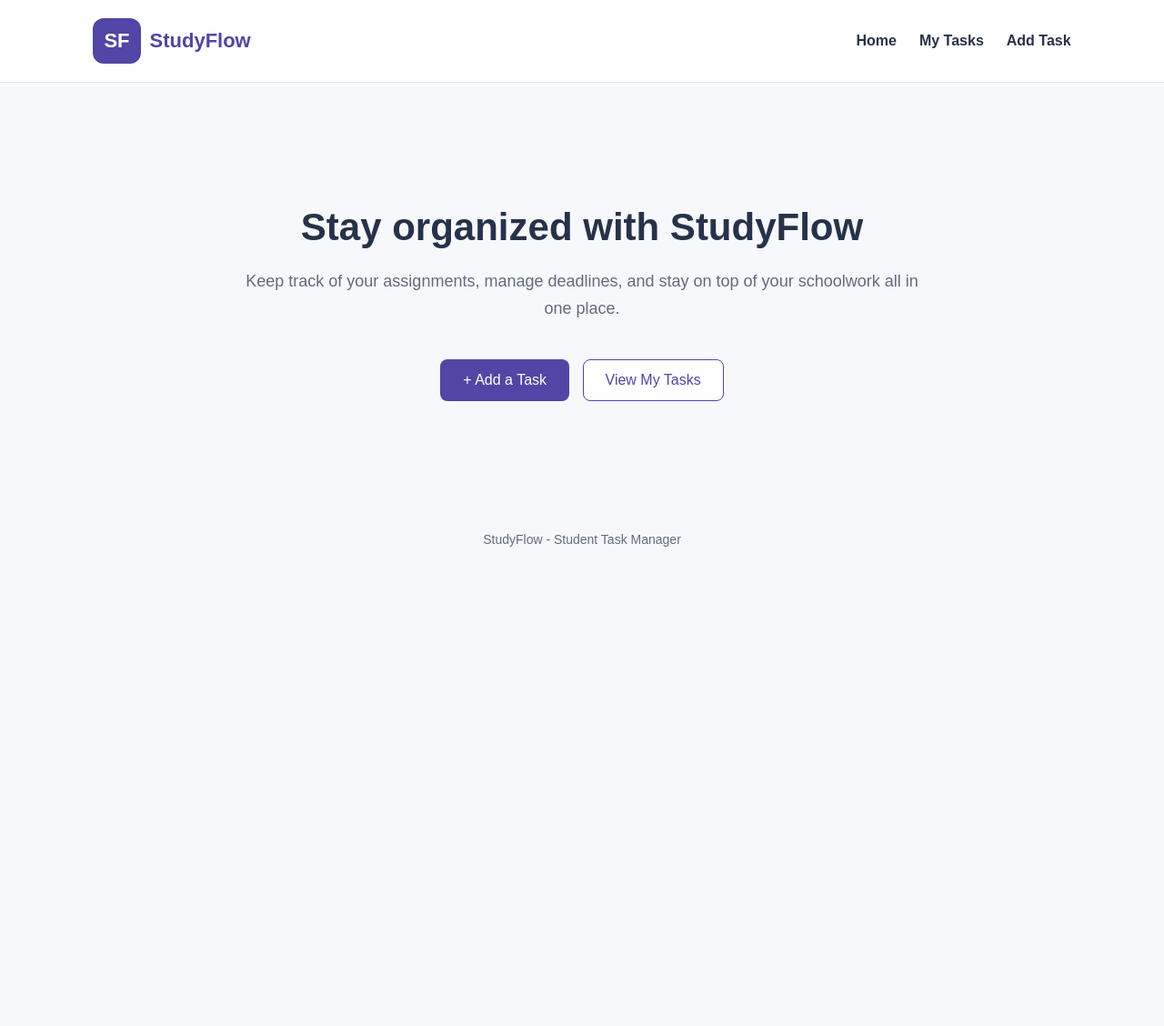
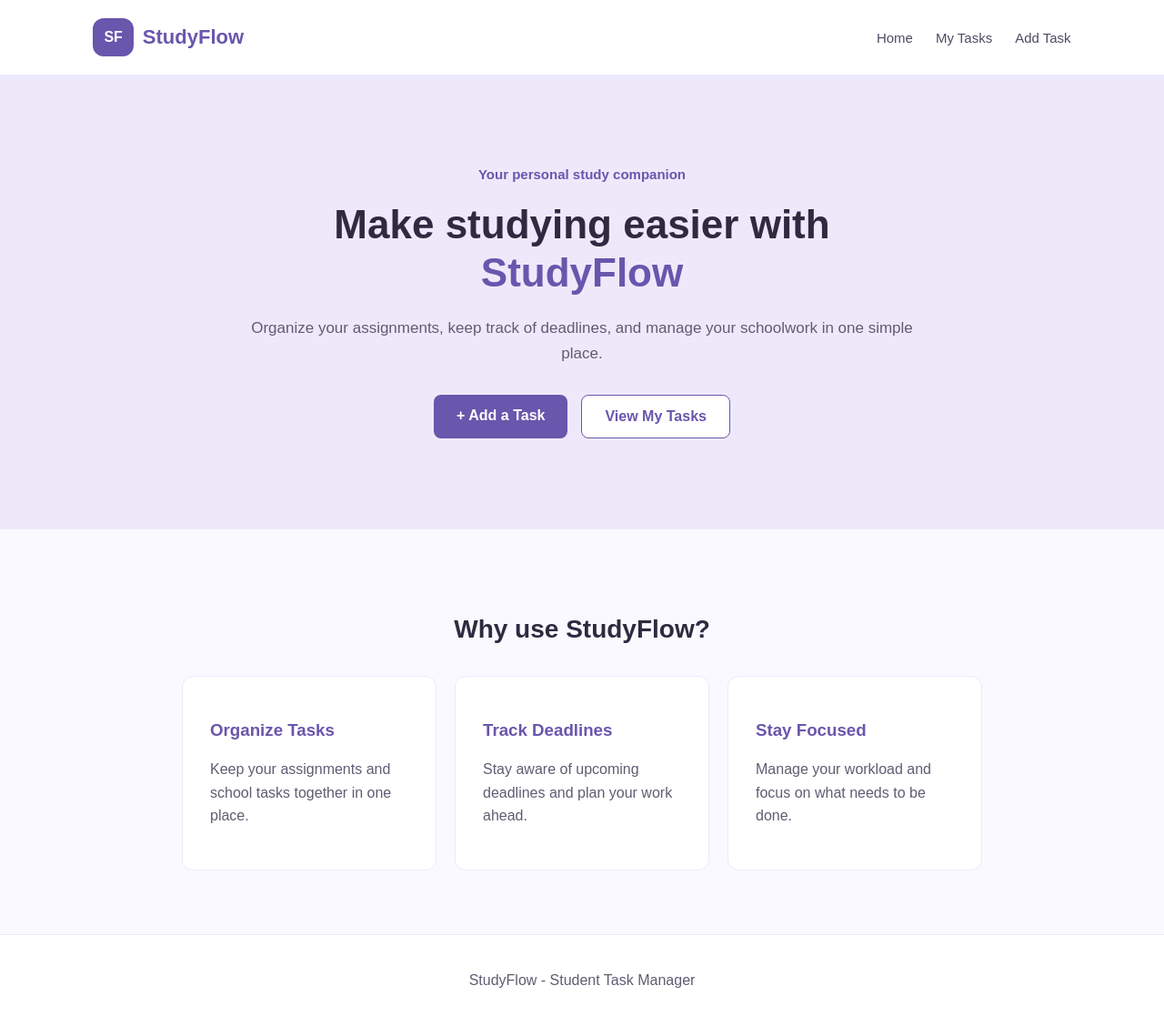
Before and after one commit to Trevor458/Final-Project, a Node server app: page / in a window 1280 px wide. Shown: the whole page at 91% size. Before the commit the page ends 601 px from the top, so only its background shows below. Run offline with Node 20, Linux system fonts and the light colour scheme.

Commit message:
Style StudyFlow homepage with soft purple theme

```diff
--- a/public/css/style.css
+++ b/public/css/style.css
@@ -2,18 +2,22 @@
 /* StudyFlow homepage styling */
 
 /* Basic settings for the whole website */
+* {
+    box-sizing: border-box;
+}
+
 body {
     margin: 0;
     font-family: Arial, sans-serif;
-    background-color: #f7f8fc;
-    color: #26324a;
+    background-color: #FAF9FF;
+    color: #302A40;
 }
 
-/* Navigation bar at the top */
+/* Navigation bar */
 header {
     background-color: white;
     padding: 20px 8%;
-    border-bottom: 1px solid #e5e7eb;
+    border-bottom: 1px solid #EEE9FA;
 }
 
 nav {
@@ -24,25 +28,26 @@ nav {
     flex-wrap: wrap;
 }
 
-/* Website name and temporary logo */
+/* Website name and logo */
 .logo {
     display: flex;
     align-items: center;
     gap: 10px;
     font-size: 22px;
     font-weight: bold;
-    color: #5145a5;
+    color: #6956AD;
     text-decoration: none;
 }
 
 .logo-symbol {
-    background-color: #5145a5;
+    background-color: #6956AD;
     color: white;
     padding: 12px;
     border-radius: 12px;
+    font-size: 16px;
 }
 
-/* Links to other pages */
+/* Navigation links */
 .nav-links {
     display: flex;
     gap: 25px;
@@ -50,70 +55,152 @@ nav {
 }
 
 .nav-links a {
-    color: #26324a;
+    color: #514A63;
     text-decoration: none;
-    font-weight: bold;
+    font-size: 15px;
 }
 
 .nav-links a:hover {
-    color: #5145a5;
+    color: #6956AD;
 }
 
 /* Main welcome section */
 .hero {
     text-align: center;
     padding: 100px 20px;
+    background-color: #EEE9FA;
+}
+
+.hero-content {
     max-width: 750px;
-    margin: auto;
+    margin: 0 auto;
+}
+
+/* Small welcome message */
+.welcome-label {
+    color: #6956AD;
+    font-size: 15px;
+    font-weight: bold;
 }
 
 .hero h1 {
-    font-size: 42px;
-    margin-bottom: 20px;
+    font-size: 44px;
+    line-height: 1.2;
+    margin: 20px 0;
+}
+
+.hero h1 span {
+    color: #6956AD;
 }
 
 .hero p {
-    font-size: 18px;
+    font-size: 17px;
     line-height: 1.7;
-    color: #626b7d;
+    color: #625B72;
+}
+
+/* Homepage buttons */
+.hero-buttons {
+    display: flex;
+    justify-content: center;
+    gap: 15px;
+    margin-top: 30px;
+    flex-wrap: wrap;
+}
+
+.btn,
+.secondary-btn {
+    display: inline-block;
+    padding: 14px 25px;
+    border-radius: 8px;
+    text-decoration: none;
+    font-weight: bold;
+}
+
+.btn {
+    background-color: #6956AD;
+    color: white;
+}
+
+.btn:hover {
+    background-color: #574493;
+}
+
+.secondary-btn {
+    background-color: white;
+    color: #6956AD;
+    border: 1px solid #6956AD;
+}
+
+.secondary-btn:hover {
+    background-color: #F7F4FF;
+}
+
+/* Feature section */
+.features {
+    padding: 70px 8%;
+    text-align: center;
+}
+
+.features h2 {
+    font-size: 28px;
     margin-bottom: 35px;
 }
 
-/* Main Add Task button */
-.btn {
-    display: inline-block;
-    background-color: #5145a5;
-    color: white;
-    padding: 14px 25px;
-    border-radius: 8px;
-    text-decoration: none;
-    margin: 5px;
+.feature-container {
+    display: flex;
+    justify-content: center;
+    gap: 20px;
+    flex-wrap: wrap;
 }
 
-.btn:hover {
-    background-color: #3e3583;
+/* Individual feature cards */
+.feature-card {
+    background-color: white;
+    padding: 30px;
+    border: 1px solid #EEE9FA;
+    border-radius: 12px;
+    width: 280px;
+    text-align: left;
 }
 
-/* Secondary dashboard button */
-.secondary-btn {
-    display: inline-block;
-    background-color: white;
-    color: #5145a5;
-    padding: 13px 24px;
-    border: 1px solid #5145a5;
-    border-radius: 8px;
-    text-decoration: none;
-    margin: 5px;
+.feature-card h3 {
+    color: #6956AD;
 }
 
-.secondary-btn:hover {
-    background-color: #eeecfa;
+.feature-card p {
+    color: #625B72;
+    line-height: 1.6;
 }
 
-/* Footer at the bottom */
+/* Footer */
 footer {
     text-align: center;
     padding: 25px;
-    color: #626b7d;
-    font-size: 14px;
+    background-color: white;
+    border-top: 1px solid #EEE9FA;
+    color: #625B72;
 }
+
+/* Adjust the layout for smaller screens */
+@media (max-width: 600px) {
+    header {
+        padding: 20px;
+    }
+
+    .hero {
+        padding: 65px 20px;
+    }
+
+    .hero h1 {
+        font-size: 32px;
+    }
+
+    .nav-links {
+        gap: 15px;
+    }
+
+    .feature-card {
+        width: 100%;
+    }
+}
--- a/views/index.ejs
+++ b/views/index.ejs
@@ -4,19 +4,22 @@
 <head>
     <meta charset="UTF-8">
     <meta name="viewport" content="width=device-width, initial-scale=1.0">
+
     <title>StudyFlow | Home</title>
     <link rel="stylesheet" href="/css/style.css">
 </head>
 <body>
 
-    <!-- StudyFlow navigation -->
+    <!-- Navigation bar -->
     <header>
         <nav>
+            <!-- StudyFlow logo -->
             <a href="/" class="logo">
                 <span class="logo-symbol">SF</span>
                 <span>StudyFlow</span>
             </a>
 
+            <!-- Links to other pages -->
             <div class="nav-links">
                 <a href="/">Home</a>
                 <a href="/dashboard">My Tasks</a>
@@ -25,17 +28,27 @@
         </nav>
     </header>
 
+    <main>
         <!-- Main welcome section -->
-    <main>
         <section class="hero">
-            <h1>Stay organized with StudyFlow</h1>
+            <div class="hero-content">
+                <span class="welcome-label">
+                    Your personal study companion
+                </span>
+
+                <h1>
+                    Make studying easier with
+                    <span>StudyFlow</span>
+                </h1>
 
                 <p>
-                Keep track of your assignments, manage
-                deadlines, and stay on top of your schoolwork
-                all in one place.
+                    Organize your assignments, keep track of
+                    deadlines, and manage your schoolwork
+                    in one simple place.
                 </p>
 
+                <!-- Main homepage buttons -->
+                <div class="hero-buttons">
                     <a href="/create" class="btn">
                         + Add a Task
                     </a>
@@ -43,9 +56,43 @@
                     <a href="/dashboard" class="secondary-btn">
                         View My Tasks
                     </a>
+                </div>
+            </div>
+        </section>
+
+        <!-- Brief introduction to the features -->
+        <section class="features">
+            <h2>Why use StudyFlow?</h2>
+
+            <div class="feature-container">
+                <div class="feature-card">
+                    <h3>Organize Tasks</h3>
+                    <p>
+                        Keep your assignments and school
+                        tasks together in one place.
+                    </p>
+                </div>
+
+                <div class="feature-card">
+                    <h3>Track Deadlines</h3>
+                    <p>
+                        Stay aware of upcoming deadlines
+                        and plan your work ahead.
+                    </p>
+                </div>
+
+                <div class="feature-card">
+                    <h3>Stay Focused</h3>
+                    <p>
+                        Manage your workload and focus
+                        on what needs to be done.
+                    </p>
+                </div>
+            </div>
         </section>
     </main>
 
+    <!-- Footer -->
     <footer>
         <p>StudyFlow - Student Task Manager</p>
     </footer>
```
Lines whose indentation alone changed are shown as unchanged.
